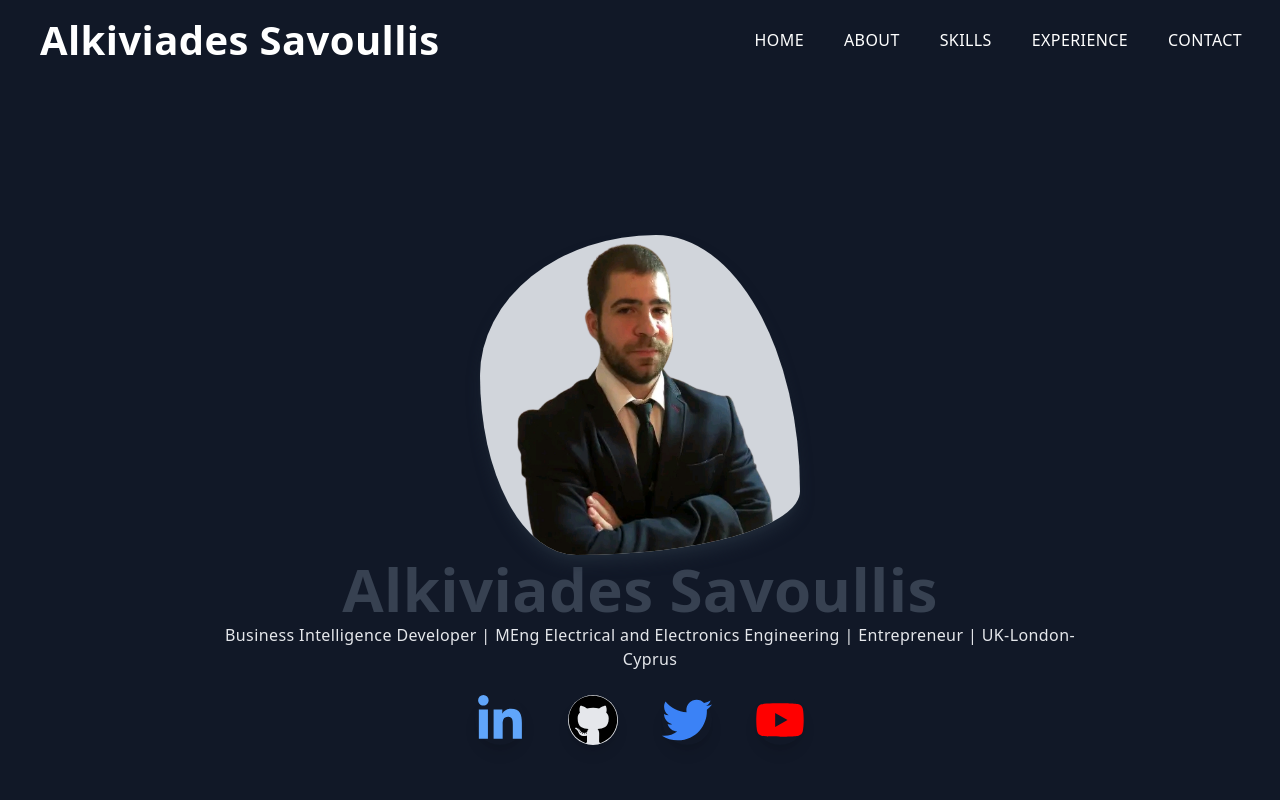
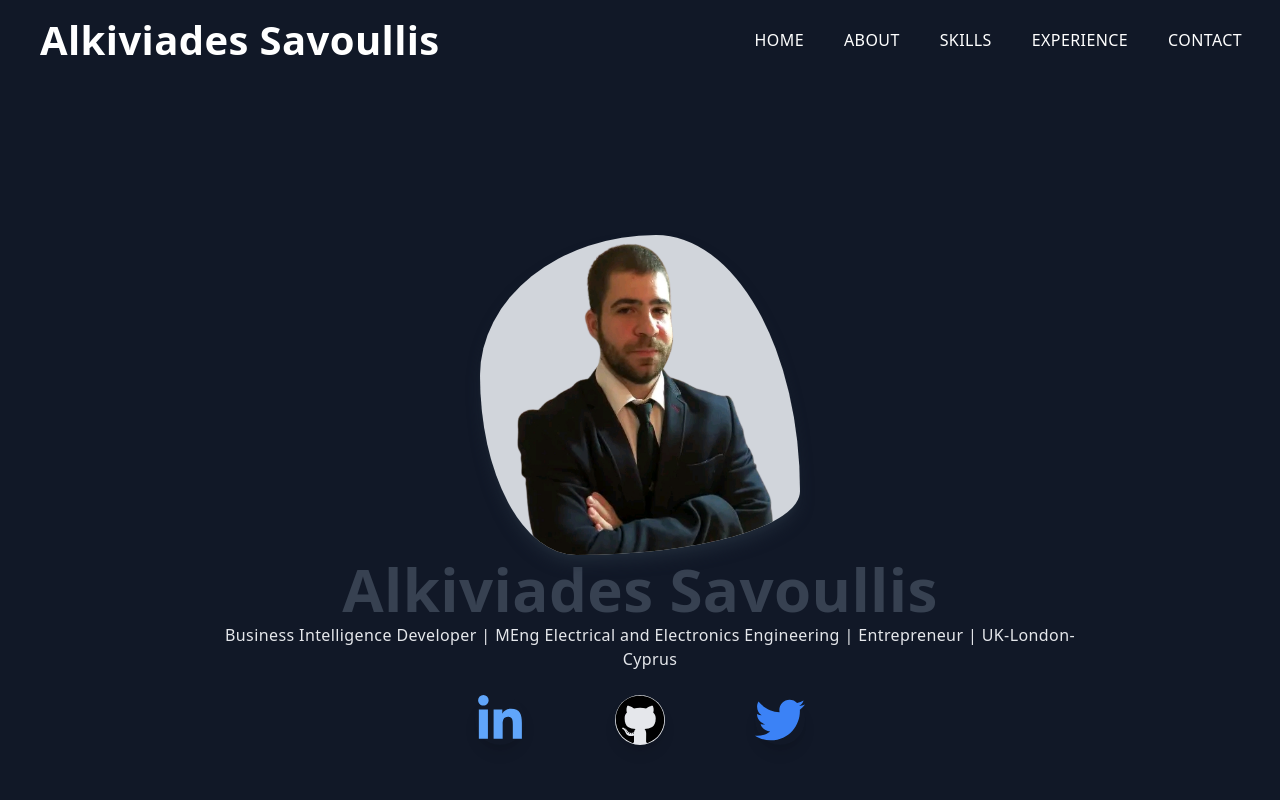
Before and after one commit to brilliantmakanju/Portfolio, a Next.js app: page / in a window 1280 px wide. Shown: the top 800 px of the page. Built offline with nearby package versions, Linux system fonts and the light colour scheme.

Commit message:
Made some changes

```diff
--- a/component/Contact.jsx
+++ b/component/Contact.jsx
@@ -102,7 +102,7 @@ const Contact = () => {
                                 />
                             </div>
                             <div className='px-4 py-4 ' >
-                                <h2 className=' w-full py-2' >Alkiviades Savoullis | <br /> Business Intelligence Developer </h2>
+                                <h2 className=' w-full py-2' >Alkiviades Savoullis <br /> <span className='text-[16px]' > Business Intelligence Developer</span> </h2>
                                 <p className='py-4' >I am available for freelance and full-time position. Contact me and let's talk.</p>
                             </div>
                             <div className='px-4' >
@@ -116,9 +116,6 @@ const Contact = () => {
                                     </div>
                                     <div className='rounded-full shadow-lg  text-blue-500 shadow-gray-700 cursor-pointer hover:scale-105 ease-in duration-300 '>
                                         <FaTwitter size={50} />
-                                    </div>
-                                    <div className=' shadow-lg bg-gray-200 h-[50px] rounded-lg text-[red] shadow-gray-700 cursor-pointer hover:scale-105 ease-in duration-300 '>
-                                        <FaYoutube size={50} />
                                     </div>
                                 </div>
                             </div>
--- a/component/Intro.jsx
+++ b/component/Intro.jsx
@@ -34,9 +34,6 @@ const Intro = () => {
                                     <div className='rounded-full shadow-lg  text-blue-500  cursor-pointer hover:scale-105 ease-in duration-300 '>
                                         <FaTwitter size={50} />
                                     </div>
-                                    <div className='rounded-full shadow-lg  text-[red] cursor-pointer hover:scale-105 ease-in duration-300 '>
-                                        <FaYoutube size={50} />
-                                    </div>
                                 </div>
 
                             </>
```
